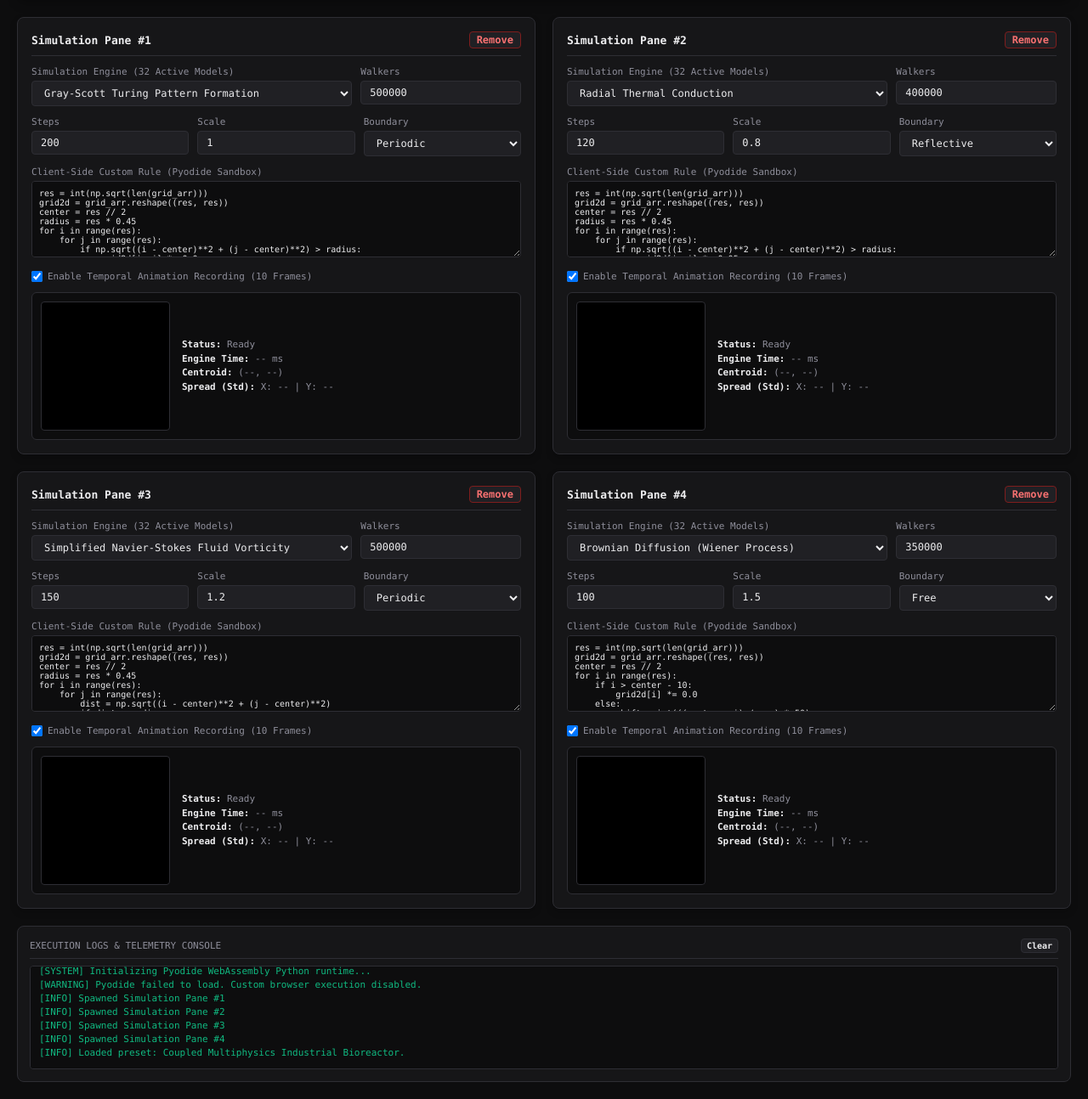
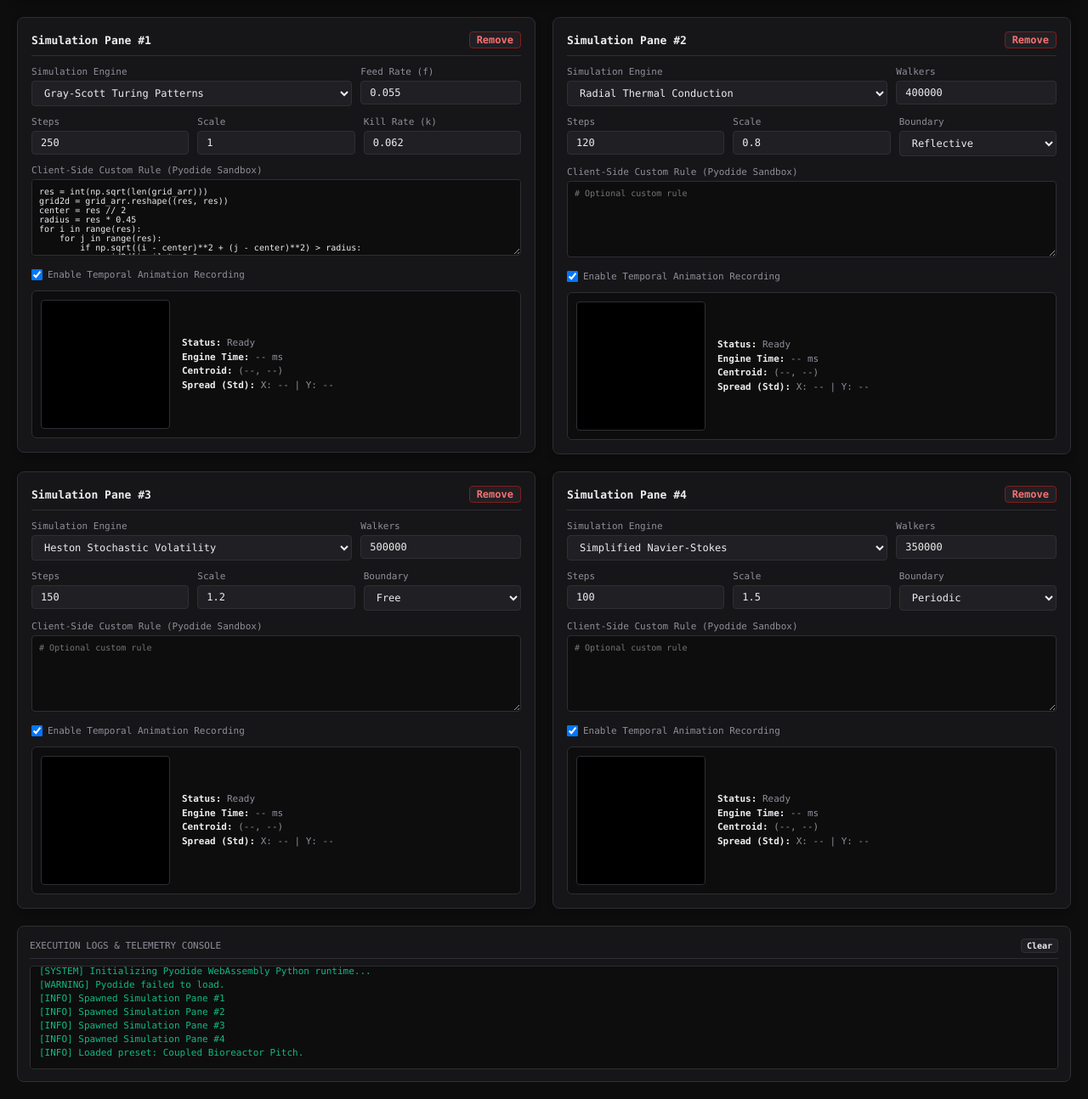
Before and after one commit to cpage42/High-Performance-Vectorized-Simulation-Lab-V2_Patch1, a Flask app: page / in a window 1280 px wide. Shown: the part 125-1419 px from the top of the page at 85% size. Run offline with Flask 3, Linux system fonts and the light colour scheme; some libraries are stand-ins or nearby versions.

Commit message:
Completely remove walker inputs for Gray-Scott and configure dedicated Feed and Kill rate parameters

```diff
--- a/app.py
+++ b/app.py
@@ -99,13 +99,15 @@
 
     return V, history_arr, frame_count
 
-def run_eulerian_pipeline(engine, resolution, steps, boundary, param1, param2):
+def run_eulerian_pipeline(engine, resolution, steps, boundary, param1, param2, param3, param4):
     start_time = time.time()
 
     if engine in ["grayscott", "bz_reaction"]:
         f_rate = param1 if param1 > 0 else 0.055
         k_rate = param2 if param2 > 0 else 0.062
-        grid, hist_arr, frame_count = solve_grayscott_grid(resolution, resolution, steps, boundary, f=f_rate, k=k_rate)
+        du_val = param3 if param3 > 0 else 0.2
+        dv_val = param4 if param4 > 0 else 0.1
+        grid, hist_arr, frame_count = solve_grayscott_grid(resolution, resolution, steps, boundary, f=f_rate, k=k_rate, du=du_val, dv=dv_val)
         history = [hist_arr[i].flatten().astype(np.float64).tolist() for i in range(frame_count)]
     else:
         grid = np.zeros((resolution, resolution), dtype=np.float32)
@@ -236,10 +238,12 @@
         boundary = pane.get("boundary", "periodic")
         param1 = float(pane.get("param1", 0.0))
         param2 = float(pane.get("param2", 0.0))
+        param3 = float(pane.get("param3", 0.0))
+        param4 = float(pane.get("param4", 0.0))
         try:
             if engine in ["grayscott", "bz_reaction"]:
-                logs.append(f"[BACKEND] Routing Pane #{idx+1} ({engine}) to Eulerian Grid Stencil Solver ({boundary}, f={param1}, k={param2}).")
-                res_data = run_eulerian_pipeline(engine, resolution, pane["steps"], boundary, param1, param2)
+                logs.append(f"[BACKEND] Routing Pane #{idx+1} ({engine}) to Eulerian Grid Stencil Solver ({boundary}, f={param1}, k={param2}, du={param3}, dv={param4}).")
+                res_data = run_eulerian_pipeline(engine, resolution, pane["steps"], boundary, param1, param2, param3, param4)
             else:
                 logs.append(f"[BACKEND] Routing Pane #{idx+1} ({engine}) to Stochastic Lagrangian Pipeline.")
                 res_data = run_lagrangian_pipeline(pane, resolution)
--- a/templates/index.html
+++ b/templates/index.html
@@ -285,7 +285,6 @@
                 <option value="multiphysics">Coupled Bioreactor Pitch</option>
                 <option value="showcase">Pure Physics Showcase</option>
                 <option value="eruption">Volcano Eruption Suite</option>
-                <option value="diffusion">Brownian Diffusion Suite</option>
             </select>
             <button class="secondary" onclick="exportWorkspace()" title="Export JSON Workspace" style="width: auto;">Save</button>
             <button class="secondary" onclick="document.getElementById('importFile').click()" title="Import Workspace" style="width: auto;">Load</button>
@@ -317,7 +316,7 @@
                 pyodideReady = true;
                 logToConsole("[SUCCESS] Pyodide WebAssembly runtime loaded.");
             } catch (err) {
-                logToConsole("[WARNING] Pyodide failed to load. Custom browser execution disabled.");
+                logToConsole("[WARNING] Pyodide failed to load.");
             }
         }
         initPyodide();
@@ -331,6 +330,10 @@
             const card = document.createElement("div");
             card.className = "pane-card";
             card.id = `pane-${id}`;
+
+            const engineType = config.engine || 'grayscott';
+            const isGridEngine = (engineType === 'grayscott' || engineType === 'bz_reaction');
+
             card.innerHTML = `
                 <div class="pane-header">
                     <span class="pane-title">Simulation Pane #${id}</span>
@@ -338,44 +341,52 @@
                 </div>
                 <div class="pane-row">
                     <div>
-                        <label>Simulation Engine (32 Active Models)</label>
-                        <select id="engine-${id}">
-                            <option value="grayscott" ${config.engine === 'grayscott' ? 'selected' : ''}>Gray-Scott Turing Pattern Formation</option>
-                            <option value="thermal" ${config.engine === 'thermal' ? 'selected' : ''}>Radial Thermal Conduction</option>
-                            <option value="navier_stokes" ${config.engine === 'navier_stokes' ? 'selected' : ''}>Simplified Navier-Stokes Fluid Vorticity</option>
-                            <option value="diffusion" ${config.engine === 'diffusion' || !config.engine ? 'selected' : ''}>Brownian Diffusion (Wiener Process)</option>
+                        <label>Simulation Engine</label>
+                        <select id="engine-${id}" onchange="toggleEngineParams(${id})">
+                            <option value="grayscott" ${engineType === 'grayscott' ? 'selected' : ''}>Gray-Scott Turing Patterns</option>
+                            <option value="lorenz" ${engineType === 'lorenz' ? 'selected' : ''}>Lorenz Attractor Chaos</option>
+                            <option value="heston" ${engineType === 'heston' ? 'selected' : ''}>Heston Stochastic Volatility</option>
+                            <option value="schrodinger" ${engineType === 'schrodinger' ? 'selected' : ''}>Schrödinger Wavepacket</option>
+                            <option value="thermal" ${engineType === 'thermal' ? 'selected' : ''}>Radial Thermal Conduction</option>
+                            <option value="navier_stokes" ${engineType === 'navier_stokes' ? 'selected' : ''}>Simplified Navier-Stokes</option>
                         </select>
                     </div>
-                    <div>
-                        <label>Walkers</label>
-                        <input type="number" id="walkers-${id}" value="${config.walkers || 500000}">
+                    <div id="paramContainer-${id}">
+                        <label id="paramLabel-${id}">${isGridEngine ? 'Feed Rate (f)' : 'Walkers'}</label>
+                        <input type="number" id="paramVal-${id}" step="${isGridEngine ? '0.001' : '1000'}" value="${isGridEngine ? (config.param1 !== undefined ? config.param1 : 0.055) : (config.walkers || 500000)}">
                     </div>
                 </div>
                 <div class="pane-row-triple">
                     <div>
                         <label>Steps</label>
-                        <input type="number" id="steps-${id}" value="${config.steps || 100}">
+                        <input type="number" id="steps-${id}" value="${config.steps || 200}">
                     </div>
                     <div>
                         <label>Scale</label>
                         <input type="number" step="0.1" id="scale-${id}" value="${config.scale || 1.0}">
                     </div>
                     <div>
-                        <label>Boundary</label>
-                        <select id="boundary-${id}">
-                            <option value="free" ${config.boundary === 'free' ? 'selected' : ''}>Free</option>
-                            <option value="reflective" ${config.boundary === 'reflective' ? 'selected' : ''}>Reflective</option>
-                            <option value="periodic" ${config.boundary === 'periodic' ? 'selected' : ''}>Periodic</option>
-                        </select>
+                        <div id="secondaryParamBox-${id}" style="${isGridEngine ? '' : 'display:none;'}">
+                            <label>Kill Rate (k)</label>
+                            <input type="number" id="paramVal2-${id}" step="0.001" value="${config.param2 !== undefined ? config.param2 : 0.062}">
+                        </div>
+                        <div id="boundaryBox-${id}" style="${isGridEngine ? 'display:none;' : ''}">
+                            <label>Boundary</label>
+                            <select id="boundary-${id}">
+                                <option value="periodic" ${config.boundary === 'periodic' || !config.boundary ? 'selected' : ''}>Periodic</option>
+                                <option value="reflective" ${config.boundary === 'reflective' ? 'selected' : ''}>Reflective</option>
+                                <option value="free" ${config.boundary === 'free' ? 'selected' : ''}>Free</option>
+                            </select>
+                        </div>
                     </div>
                 </div>
                 <div>
                     <label>Client-Side Custom Rule (Pyodide Sandbox)</label>
-                    <textarea id="code-${id}">${config.code || ''}</textarea>
+                    <textarea id="code-${id}" placeholder="# Optional custom rule">${config.code || ''}</textarea>
                 </div>
                 <div style="display: flex; align-items: center; gap: 6px; font-size: 11px;">
                     <input type="checkbox" id="record-${id}" ${config.record_history !== false ? 'checked' : ''} style="width: auto; margin:0;">
-                    <label for="record-${id}" style="margin:0; cursor:pointer;">Enable Temporal Animation Recording (10 Frames)</label>
+                    <label for="record-${id}" style="margin:0; cursor:pointer;">Enable Temporal Animation Recording</label>
                 </div>
                 <div class="viz-container">
                     <div style="display:flex; flex-direction:column; gap:4px;">
@@ -395,6 +406,31 @@
             grid.appendChild(card);
             logToConsole(`[INFO] Spawned Simulation Pane #${id}`);
         }
+
+        function toggleEngineParams(id) {
+            const engine = document.getElementById(`engine-${id}`).value;
+            const isGrid = (engine === 'grayscott' || engine === 'bz_reaction');
+            const label = document.getElementById(`paramLabel-${id}`);
+            const valInput = document.getElementById(`paramVal-${id}`);
+            const secBox = document.getElementById(`secondaryParamBox-${id}`);
+            const boundBox = document.getElementById(`boundaryBox-${id}`);
+
+            if (isGrid) {
+                label.innerText = "Feed Rate (f)";
+                valInput.value = "0.055";
+                valInput.step = "0.001";
+                secBox.style.display = "block";
+                boundBox.style.display = "none";
+                document.getElementById(`paramVal2-${id}`).value = "0.062";
+            } else {
+                label.innerText = "Walkers";
+                valInput.value = "500000";
+                valInput.step = "1000";
+                secBox.style.display = "none";
+                boundBox.style.display = "block";
+            }
+        }
+
         function removePane(id) {
             if (activeIntervals[id]) {
                 clearInterval(activeIntervals[id]);
@@ -406,6 +442,7 @@
                 logToConsole(`[INFO] Terminated Simulation Pane #${id}`);
             }
         }
+
         function loadPreset(type) {
             const grid = document.getElementById("paneGrid");
             grid.innerHTML = "";
@@ -414,35 +451,38 @@
             activeIntervals = {};
 
             if (type === "multiphysics") {
-                // Chemical Synthesis (Gray-Scott)
-                addPane({ engine: "grayscott", walkers: 500000, steps: 200, scale: 1.0, boundary: "periodic", record_history: true, code: "res = int(np.sqrt(len(grid_arr)))\ngrid2d = grid_arr.reshape((res, res))\ncenter = res // 2\nradius = res * 0.45\nfor i in range(res):\n    for j in range(res):\n        if np.sqrt((i - center)**2 + (j - center)**2) > radius:\n            grid2d[i, j] *= 0.0\n        else:\n            grid2d[i, j] *= 1.3\ngrid_arr[:] = grid2d.flatten()" });
-
-                // Exothermic Heat (Thermal)
-                addPane({ engine: "thermal", walkers: 400000, steps: 120, scale: 0.8, boundary: "reflective", record_history: true, code: "res = int(np.sqrt(len(grid_arr)))\ngrid2d = grid_arr.reshape((res, res))\ncenter = res // 2\nradius = res * 0.45\nfor i in range(res):\n    for j in range(res):\n        if np.sqrt((i - center)**2 + (j - center)**2) > radius:\n            grid2d[i, j] *= 0.05\n        else:\n            grid2d[i, j] *= 1.5\ngrid_arr[:] = grid2d.flatten()" });
-
-                // Fluid Stirrer (Navier-Stokes)
-                addPane({ engine: "navier_stokes", walkers: 500000, steps: 150, scale: 1.2, boundary: "periodic", record_history: true, code: "res = int(np.sqrt(len(grid_arr)))\ngrid2d = grid_arr.reshape((res, res))\ncenter = res // 2\nradius = res * 0.45\nfor i in range(res):\n    for j in range(res):\n        dist = np.sqrt((i - center)**2 + (j - center)**2)\n        if dist > radius:\n            grid2d[i, j] *= 0.0\n        else:\n            spin = int((dist / radius) * 25)\n            grid2d[i] = np.roll(grid2d[i], spin)\ngrid_arr[:] = grid2d.flatten()" });
-
-                // Toxic Aerosol Exhaust (Diffusion)
-                addPane({ engine: "diffusion", walkers: 350000, steps: 100, scale: 1.5, boundary: "free", record_history: true, code: "res = int(np.sqrt(len(grid_arr)))\ngrid2d = grid_arr.reshape((res, res))\ncenter = res // 2\nfor i in range(res):\n    if i > center - 10:\n        grid2d[i] *= 0.0\n    else:\n        shift = int(((center - i) / res) * 50)\n        grid2d[i] = np.roll(grid2d[i], shift)\ngrid_arr[:] = grid2d.flatten()" });
-
-                logToConsole("[INFO] Loaded preset: Coupled Multiphysics Industrial Bioreactor.");
+                addPane({ engine: "grayscott", param1: 0.055, param2: 0.062, steps: 250, scale: 1.0, record_history: true, code: "res = int(np.sqrt(len(grid_arr)))\ngrid2d = grid_arr.reshape((res, res))\ncenter = res // 2\nradius = res * 0.45\nfor i in range(res):\n    for j in range(res):\n        if np.sqrt((i - center)**2 + (j - center)**2) > radius:\n            grid2d[i, j] *= 0.0\n        else:\n            grid2d[i, j] *= 1.3\ngrid_arr[:] = grid2d.flatten()" });
+                addPane({ engine: "thermal", walkers: 400000, steps: 120, scale: 0.8, boundary: "reflective", record_history: true });
+                addPane({ engine: "heston", walkers: 500000, steps: 150, scale: 1.2, boundary: "free", record_history: true });
+                addPane({ engine: "navier_stokes", walkers: 350000, steps: 100, scale: 1.5, boundary: "periodic", record_history: true });
+                logToConsole("[INFO] Loaded preset: Coupled Bioreactor Pitch.");
             } else if (type === "showcase") {
-                addPane({ engine: "diffusion", walkers: 500000, steps: 200, scale: 1.0, boundary: "free", record_history: true });
+                addPane({ engine: "lorenz", walkers: 500000, steps: 200, scale: 1.0, boundary: "free", record_history: true });
+                addPane({ engine: "schrodinger", walkers: 500000, steps: 150, scale: 1.0, boundary: "free", record_history: true });
+                addPane({ engine: "navier_stokes", walkers: 500000, steps: 150, scale: 1.0, boundary: "periodic", record_history: true });
+                addPane({ engine: "thermal", walkers: 500000, steps: 150, scale: 1.0, boundary: "reflective", record_history: true });
                 logToConsole("[INFO] Loaded preset: Pure Physics Showcase.");
+            } else if (type === "eruption") {
+                addPane({ engine: "thermal", walkers: 400000, steps: 100, scale: 0.8, boundary: "reflective", record_history: true });
+                logToConsole("[INFO] Loaded preset: Eruption Suite.");
             }
             document.getElementById("presetSelector").value = "";
         }
+
         function exportWorkspace() {
             const panes = [];
             document.querySelectorAll('.pane-card').forEach(card => {
                 const id = card.id.split('-')[1];
+                const engine = document.getElementById(`engine-${id}`).value;
+                const isGrid = (engine === 'grayscott');
                 panes.push({
-                    engine: document.getElementById(`engine-${id}`).value,
-                    walkers: document.getElementById(`walkers-${id}`).value,
-                    steps: document.getElementById(`steps-${id}`).value,
-                    scale: document.getElementById(`scale-${id}`).value,
-                    boundary: document.getElementById(`boundary-${id}`).value,
+                    engine: engine,
+                    walkers: isGrid ? 500000 : parseInt(document.getElementById(`paramVal-${id}`).value),
+                    param1: isGrid ? parseFloat(document.getElementById(`paramVal-${id}`).value) : 0,
+                    param2: isGrid ? parseFloat(document.getElementById(`paramVal2-${id}`).value) : 0,
+                    steps: parseInt(document.getElementById(`steps-${id}`).value),
+                    scale: parseFloat(document.getElementById(`scale-${id}`).value),
+                    boundary: isGrid ? 'periodic' : document.getElementById(`boundary-${id}`).value,
                     code: document.getElementById(`code-${id}`).value,
                     record_history: document.getElementById(`record-${id}`).checked
                 });
@@ -455,6 +495,7 @@
             dlAnchor.click();
             dlAnchor.remove();
         }
+
         function importWorkspace(event) {
             const file = event.target.files[0];
             if (!file) return;
@@ -473,6 +514,7 @@
             };
             reader.readAsText(file);
         }
+
         function logToConsole(text) {
             const consoleBox = document.getElementById("consoleLog");
             consoleBox.innerHTML += `<div>${text}</div>`;
@@ -556,12 +598,16 @@
             const panesPayload = [];
             cardElements.forEach(card => {
                 const id = card.id.split('-')[1];
+                const engine = document.getElementById(`engine-${id}`).value;
+                const isGrid = (engine === 'grayscott');
                 panesPayload.push({
-                    engine: document.getElementById(`engine-${id}`).value,
-                    walkers: parseInt(document.getElementById(`walkers-${id}`).value),
+                    engine: engine,
+                    walkers: isGrid ? 500000 : parseInt(document.getElementById(`paramVal-${id}`).value),
+                    param1: isGrid ? parseFloat(document.getElementById(`paramVal-${id}`).value) : 0,
+                    param2: isGrid ? parseFloat(document.getElementById(`paramVal2-${id}`).value) : 0,
                     steps: parseInt(document.getElementById(`steps-${id}`).value),
-                    step_scale: parseFloat(document.getElementById(`scale-${id}`).value),
-                    boundary: document.getElementById(`boundary-${id}`).value,
+                    scale: parseFloat(document.getElementById(`scale-${id}`).value),
+                    boundary: isGrid ? 'periodic' : document.getElementById(`boundary-${id}`).value,
                     code: document.getElementById(`code-${id}`).value,
                     record_history: document.getElementById(`record-${id}`).checked
                 });
@@ -574,7 +620,7 @@
             const btn = document.getElementById("execBtn");
             btn.disabled = true;
             btn.innerText = "Executing...";
-            logToConsole(`[EXEC] Dispatching coupled multiphysics bioreactor data...`);
+            logToConsole(`[EXEC] Dispatching coupled multiphysics simulation data...`);
             try {
                 const response = await fetch("/run", {
                     method: "POST",
```
